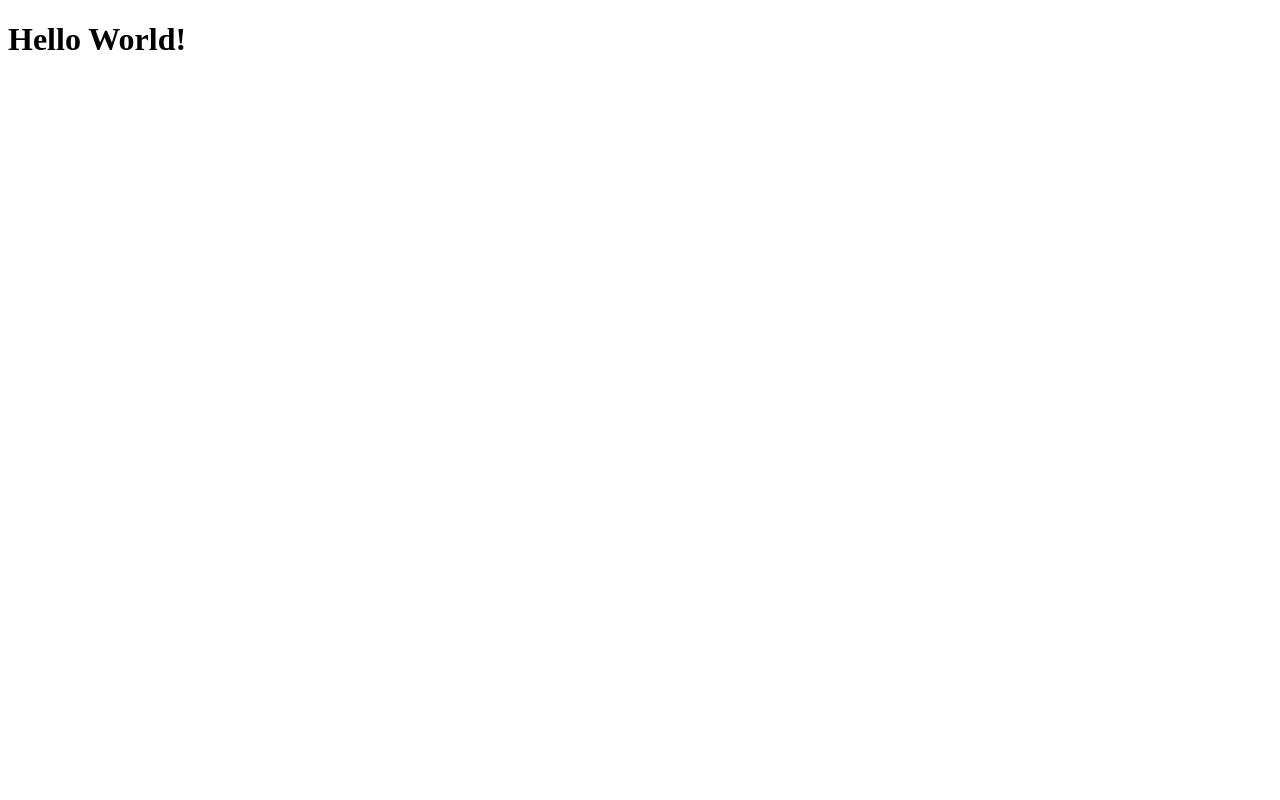
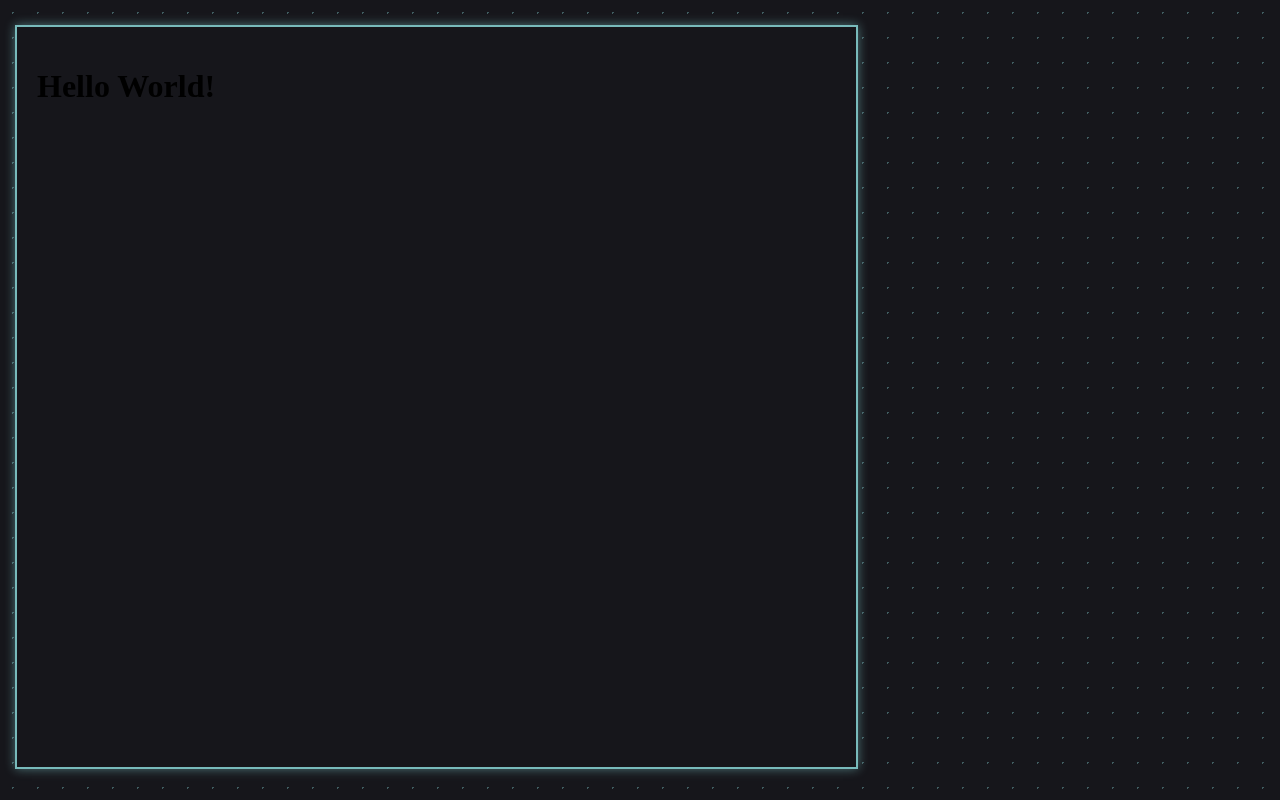
Before and after one commit to ToasterBuilder/Portfolio, a plain HTML site: page index.html in a window 1280 px wide. Drawn offline with Linux system fonts and the light colour scheme.

Commit message:
Add basic css style

```diff
--- /dev/null
+++ b/index.css
@@ -0,0 +1,34 @@
+body, html {
+  margin: 0;
+  padding: 0;
+  height: 100%;
+}
+/**
+  COLOR PALETTE
+  CYAN: #AFFFFF or (161, 255, 255)
+  VERY DARK GRAY: #16161b
+ */
+
+.container {
+  position: relative;
+  height: 100%;
+  background-color: #16161b; /* Dark gray-black background */
+  background-image: radial-gradient(circle, rgba(161, 255, 255, 0.3) 1px, transparent 1px);
+  background-size: 25px 25px; /* Space between dots */
+}
+
+.content-box {
+  position: absolute;
+  left: 15px; /* Distance from left edge */
+  top: 25px; /* Distance from top edge */
+  height: calc(100% - 100px); /* Height, accounting for top/bottom margins and paddings */
+  width: calc((100% - 70px) * 0.66);
+
+  padding: 20px;
+
+  background-color: #16161b; /* Same color as background to hide dots */
+  border: 2px solid rgba(161, 255, 255, 0.7); /* Border for the content area */
+  box-shadow: 0 0 10px rgba(161, 255, 255, 0.4); /* Glow effect */
+
+  overflow: auto; /* Scroll if content exceeds height */
+}
--- a/index.html
+++ b/index.html
@@ -4,8 +4,13 @@
   <meta charset="UTF-8">
   <meta name="viewport" content="width=device-width, initial-scale=1.0">
   <title>Wukai Portfolio</title>
+  <link rel="stylesheet" href="index.css">
 </head>
 <body>
-  <h1>Hello World!</h1>
+  <div class="container">
+    <div class="content-box">
+      <h1>Hello World!</h1>
+    </div>
+  </div>
 </body>
 </html>
```
